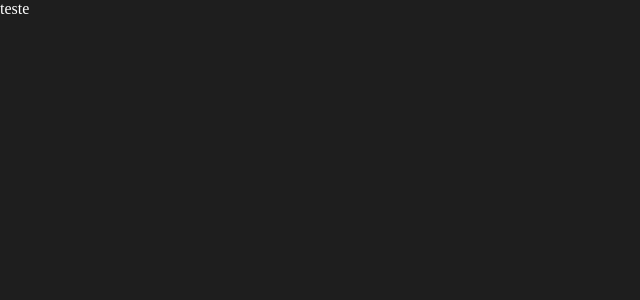
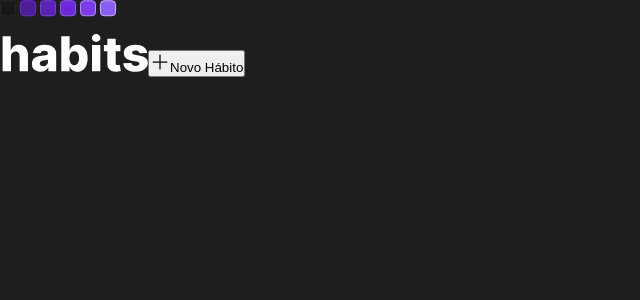
Before and after one commit to beliciobcardoso/nlw-habits, a React app in the folder web/: page / in a window 1280 px wide. Shown: the top 300 px of the page, without its empty margins (0-640 px from the left). Built offline with nearby package versions, Linux system fonts and the light colour scheme; the HTML template or start-up script is replaced by a standard one.

Commit message:
create component Header

```diff
--- a/web/src/App.tsx
+++ b/web/src/App.tsx
@@ -1,11 +1,12 @@
+import { Header } from './components/Header';
 import './styles/global.css';
+
 export function App() {
   return (
-    <div className="App">
-      <div className="AppContainer">
-        <p>teste</p>
+    <div className='App'>
+      <div className='AppContainer'>
+        <Header />
       </div>
-
     </div>
-  )
+  );
 }
--- /dev/null
+++ b/web/src/components/Header.tsx
@@ -0,0 +1,17 @@
+import logoImage from '../assets/logo.svg';
+import { Plus } from 'phosphor-react';
+
+export function Header() {
+  return (
+    <>
+      {' '}
+      <div className='Header'>
+        <img src={logoImage} alt='' />
+        <button type='button' className=''>
+          <Plus size={20} />
+          Novo Hábito
+        </button>
+      </div>
+    </>
+  );
+}
```
Also changed, not shown: web/src/assets/logo.svg (added).
